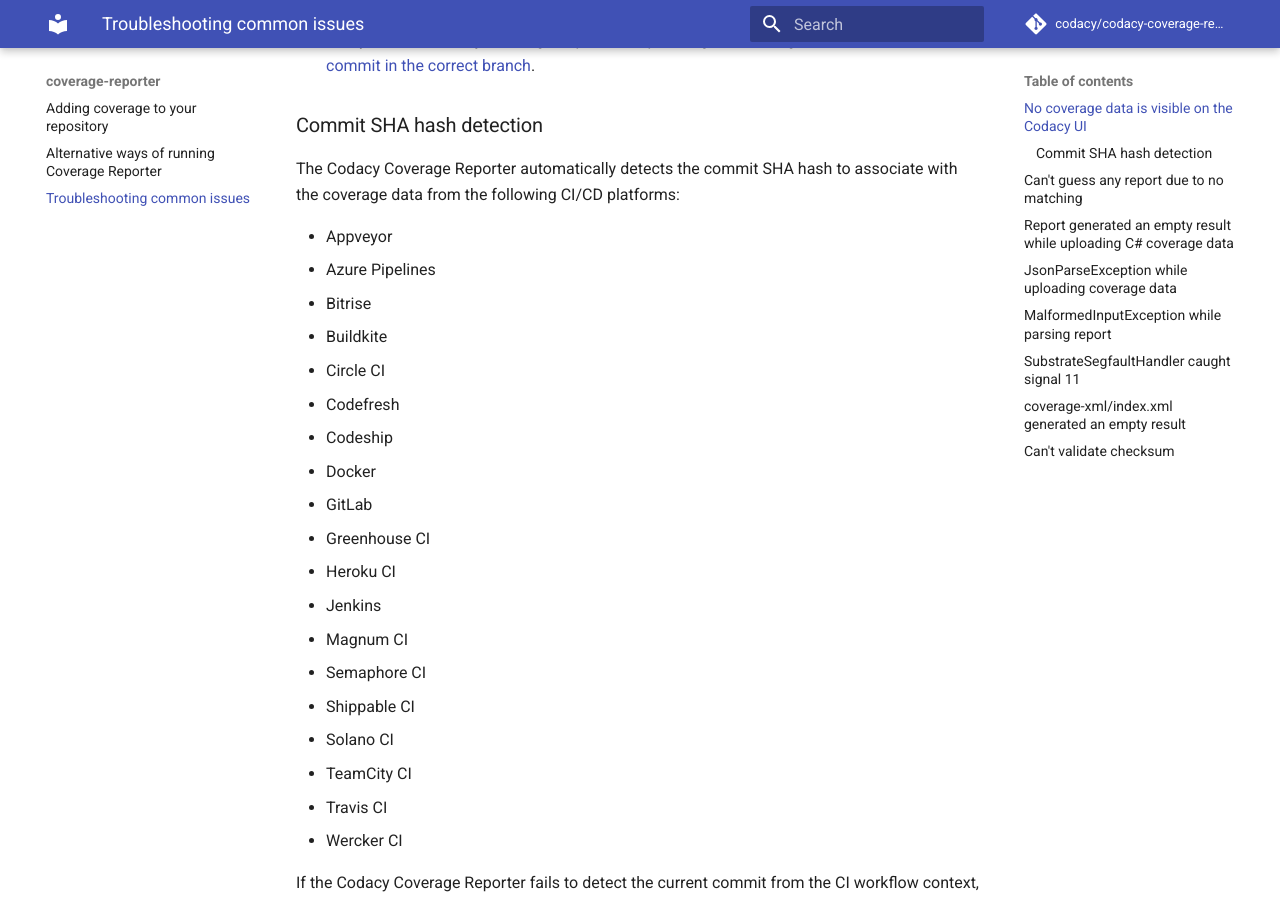
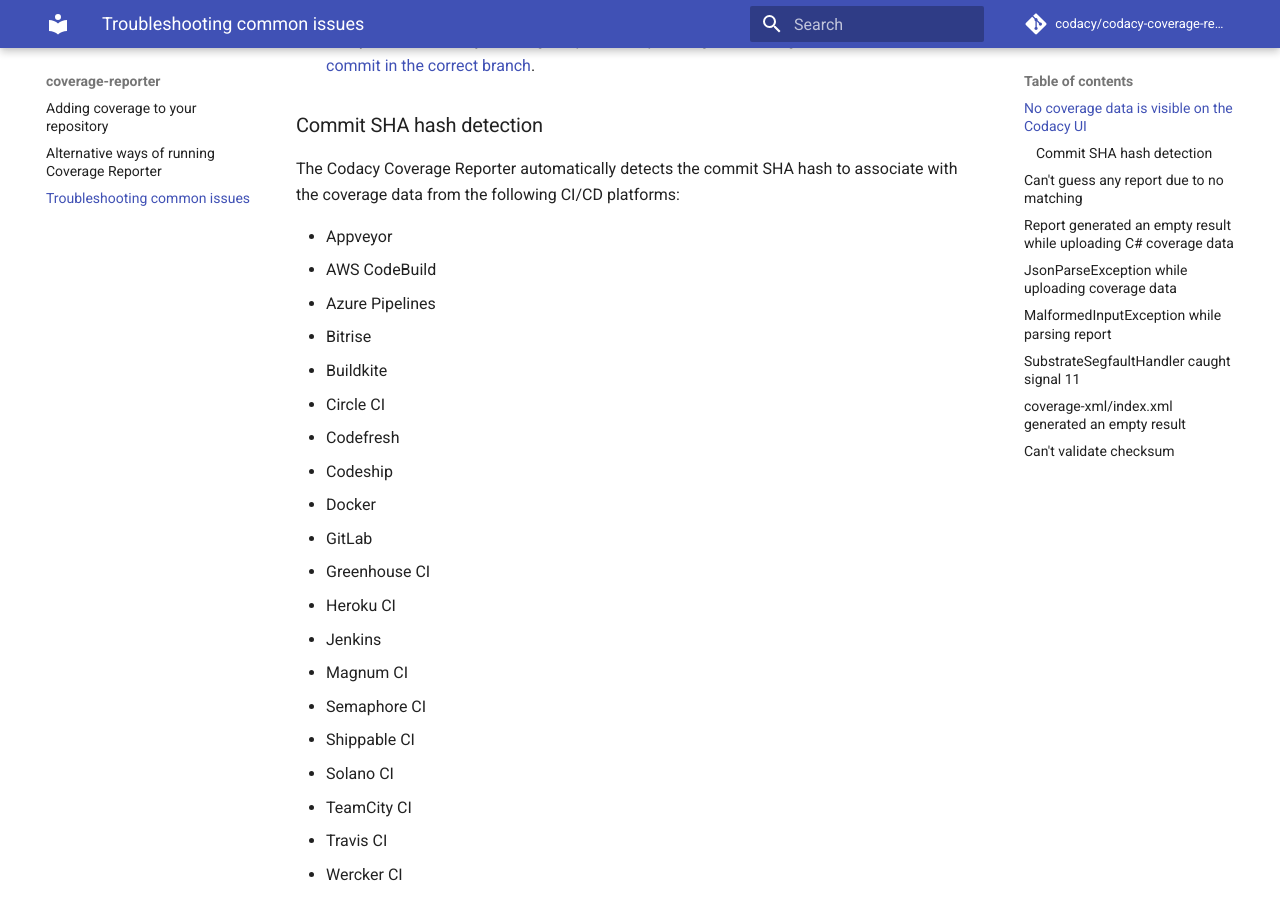
Before and after one commit to codacy/codacy-coverage-reporter, an MkDocs documentation site: the page built from docs/troubleshooting-common-issues.md, in a window 1280 px wide and 900 px high, scrolled down 421 px. Built offline with MkDocs 1.6.1 and Material for MkDocs 9.7.7, drawn with Linux system fonts in a browser that asks for light colours; comment, search, counter and statistics services are not loaded.

Commit message:
doc: Include AWS CodeBuild commit SHA detection

```diff
--- a/docs/troubleshooting-common-issues.md
+++ b/docs/troubleshooting-common-issues.md
@@ -18,6 +18,7 @@
 The Codacy Coverage Reporter automatically detects the commit SHA hash to associate with the coverage data from the following CI/CD platforms:
 
 -   Appveyor
+-   AWS CodeBuild
 -   Azure Pipelines
 -   Bitrise
 -   Buildkite
```
